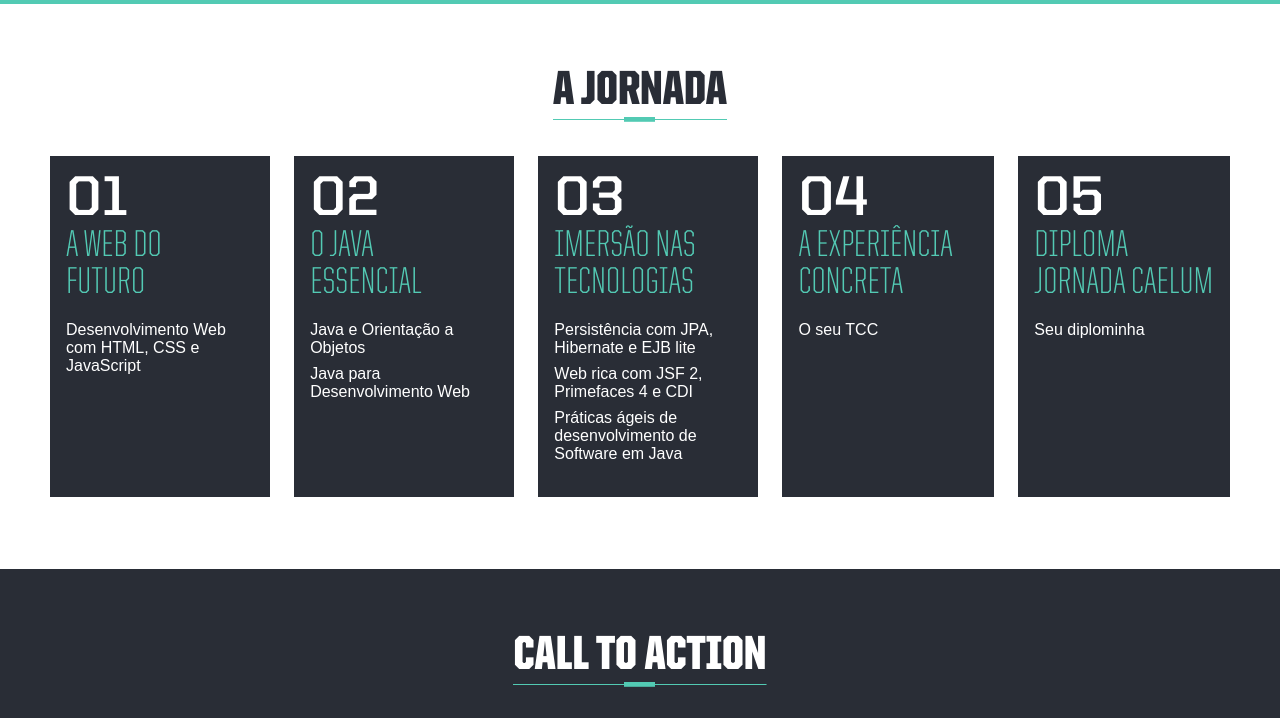
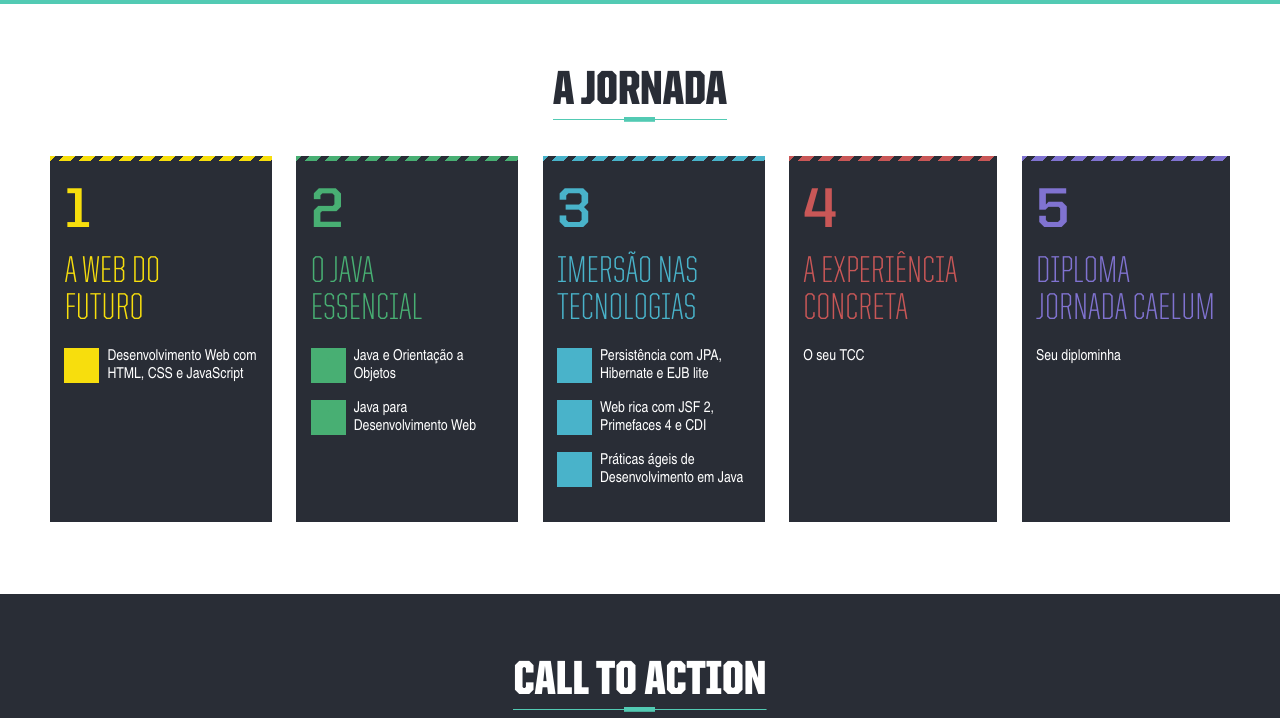
Before and after one commit to artdiniz/jornada, a plain HTML site: page index.html in a window 1280 px wide. Shown: the part 694-1412 px from the top of the page. Drawn offline with Linux system fonts and the light colour scheme.

Commit message:
Comecando novo estilo dos passos da jornada

```diff
--- a/index.html
+++ b/index.html
@@ -69,67 +69,67 @@
 			A Jornada
 		</h2>
 		<ol class="journeyTimeline-list">
-			<li class="journeyStep">
+			<li class="journeyStep" id="journeyStep-1">
 				<h3>
-					<span class="journeyStep-number">01</span>
+					<span class="journeyStep-number">1</span>
 					<span class="journeyStep-name">A web do futuro</span>
 				</h3>
 				<ol class="journeyStep-courseList">
 					<li class="journeyStep-course">
-						<a href="#">Desenvolvimento Web com HTML, CSS e JavaScript</a>
+						<a class="journeyStep-courseName" href="#">Desenvolvimento Web com HTML, CSS e JavaScript</a>
 					</li>
 				</ol>
 			</li>
-			<li class="journeyStep">
+			<li class="journeyStep" id="journeyStep-2">
 				<h3>
-					<span class="journeyStep-number">02</span>
+					<span class="journeyStep-number">2</span>
 					<span class="journeyStep-name">O java essencial</span>
 				</h3>
 				<ol class="journeyStep-courseList">
 					<li class="journeyStep-course">
-						<a href="#">Java e Orientação a Objetos</a>
+						<a class="journeyStep-courseName" href="#">Java e Orientação a Objetos</a>
 					</li>
 					<li class="journeyStep-course">
-						<a href="#">Java para Desenvolvimento Web</a>
+						<a class="journeyStep-courseName" href="#">Java para Desenvolvimento Web</a>
 					</li>
 				</ol>
 			</li>
-			<li class="journeyStep">
+			<li class="journeyStep" id="journeyStep-3">
 				<h3>
-					<span class="journeyStep-number">03</span>
+					<span class="journeyStep-number">3</span>
 					<span class="journeyStep-name">Imersão nas tecnologias</span>
 				</h3>
 				<ol class="journeyStep-courseList">
 					<li class="journeyStep-course">
-						<a href="#">Persistência com JPA, Hibernate e EJB lite</a>
+						<a class="journeyStep-courseName" href="#">Persistência com JPA, Hibernate e EJB lite</a>
 					</li>
 					<li class="journeyStep-course">
-						<a href="#">Web rica com JSF 2, Primefaces 4 e CDI</a>
+						<a class="journeyStep-courseName" href="#">Web rica com JSF 2, Primefaces 4 e CDI</a>
 					</li>
 					<li class="journeyStep-course">
-						<a href="#">Práticas ágeis de desenvolvimento de Software em Java</a>
+						<a class="journeyStep-courseName" href="#">Práticas ágeis de Desenvolvimento em Java</a>
 					</li>
 				</ol>
 			</li>
-			<li class="journeyStep">
+			<li class="journeyStep" id="journeyStep-4">
 				<h3>
-					<span class="journeyStep-number">04</span>
+					<span class="journeyStep-number">4</span>
 					<span class="journeyStep-name">A experiência concreta</span>
 				</h3>
 				<ol class="journeyStep-courseList">
 					<li class="journeyStep-course">
-						<a href="#">O seu TCC</a>
+						<a class="journeyStep-courseName" href="#">O seu TCC</a>
 					</li>
 				</ol>
 			</li>
-			<li class="journeyStep">
+			<li class="journeyStep" id="journeyStep-5">
 				<h3>
-					<span class="journeyStep-number">05</span>
+					<span class="journeyStep-number">5</span>
 					<span class="journeyStep-name">Diploma Jornada Caelum</span>
 				</h3>
 				<ol class="journeyStep-courseList">
 					<li class="journeyStep-course">
-						<a href="#">Seu diplominha</a>
+						<a class="journeyStep-courseName" href="#">Seu diplominha</a>
 					</li>
 				</ol>
 			</li>
--- a/styles/journeyStep.css
+++ b/styles/journeyStep.css
@@ -1,15 +1,41 @@
 .journeyStep {
 	padding: 1em;
 	vertical-align: top;
-	background: #292D36;
+	background-color: #292D36;
+	background-image: linear-gradient(-45deg, currentcolor, currentcolor 8px, transparent 8px, transparent 14px, currentcolor 14px, currentcolor 20px),
+	                  linear-gradient(-45deg, currentcolor, currentcolor 8px, transparent 8px, transparent 20px);
+	background-size: 20px 5px;
+	background-repeat: repeat-x;
 	margin-bottom: .5em;
 	text-align: left;
 }
 
+
+#journeyStep-1 {
+	color: #F7DE0D;
+}
+
+#journeyStep-2 {
+	color: #48AF73;
+}
+
+#journeyStep-3 {
+	color: #49B3CA;
+}
+
+#journeyStep-4 {
+	color: #C95757;
+}
+
+#journeyStep-5 {
+	color: #8073D1;
+}
+
 .journeyStep-number {
-	font-family: "UnitedSansRegular", "UnitedSansCond", "Arial", sans-serif;;
+	font-family: "UnitedSansRegular", "UnitedSansCond", "Arial", sans-serif;
+	font-weight: lighter;
 	font-size: 3em;
-	color: #FFF;
+	line-height: 1.5;
 }
 
 .journeyStep-name {
@@ -19,22 +45,22 @@
 	font-weight: lighter;
 	text-transform: uppercase;
 	-webkit-font-smoothing: antialiased;
-	color: #53CAB4;
-}
-
-.journeyStep-course {
-	color: white;
-	font-family: Arial, sans-serif;
 }
 
 .journeyStep-course + .journeyStep-course {
 	margin-top: .5em;
 }
 
+.journeyStep-courseName {
+	color: white;
+	font-family: "Arial Narrow", sans-serif;
+}
+
 @media(min-width: 495px){
 	.journeyStep{
-		max-width: 220px;
+		max-width: 222px;
 		display: inline-block;
+		padding: .9em;
 	}
 
 	.journeyStep-name{
@@ -43,6 +69,28 @@
 		font-size: 2em;
 	}
 
+	.journeyStep-course + .journeyStep-course {
+		margin-top: 1em;
+	}
+
+	.journeyStep:not(:nth-child(n+4)) .journeyStep-course:before {
+		content: ".";
+		text-align: center;
+		float: left;
+		display: inline-block;
+		width: 35px;
+		height: 35px;
+		background-color: currentcolor;
+		margin-right: .5em;
+	}
+
+	.journeyStep-courseName {
+		font-size: .94em;
+		font-weight: lighter;
+		overflow: hidden;
+		display: block;
+	}
+
 	.journeyStep-courseList{
 		margin-top: .5em;
 		height: 10em;
```
